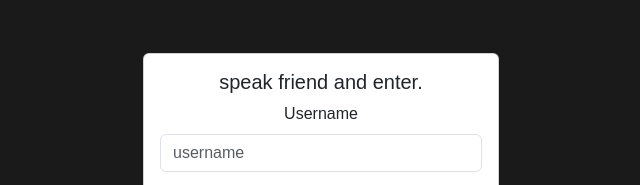
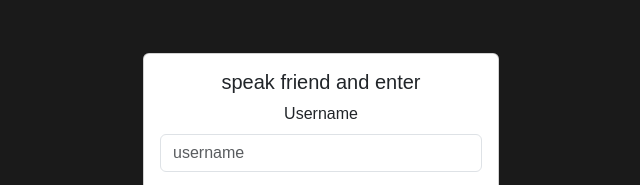
Before and after one commit to renternet/renternet.github.io, a plain HTML site: page index.html in a window 1280 px wide. Shown: the part 181-366 px from the top of the page, 319-959 px from the left. Drawn offline with nearby package versions, Linux system fonts and the light colour scheme.

Commit message:
Update index.html

```diff
--- a/index.html
+++ b/index.html
@@ -26,7 +26,7 @@
     <div class="col-md-4">
       <div class="card mt-5">
         <div class="card-body">
-          <h5 class="card-title text-center">speak friend and enter.</h5>
+          <h5 class="card-title text-center">speak friend and enter</h5>
           <form>
             <div class="mb-3">
               <label for="username" class="form-label">Username</label>
```
